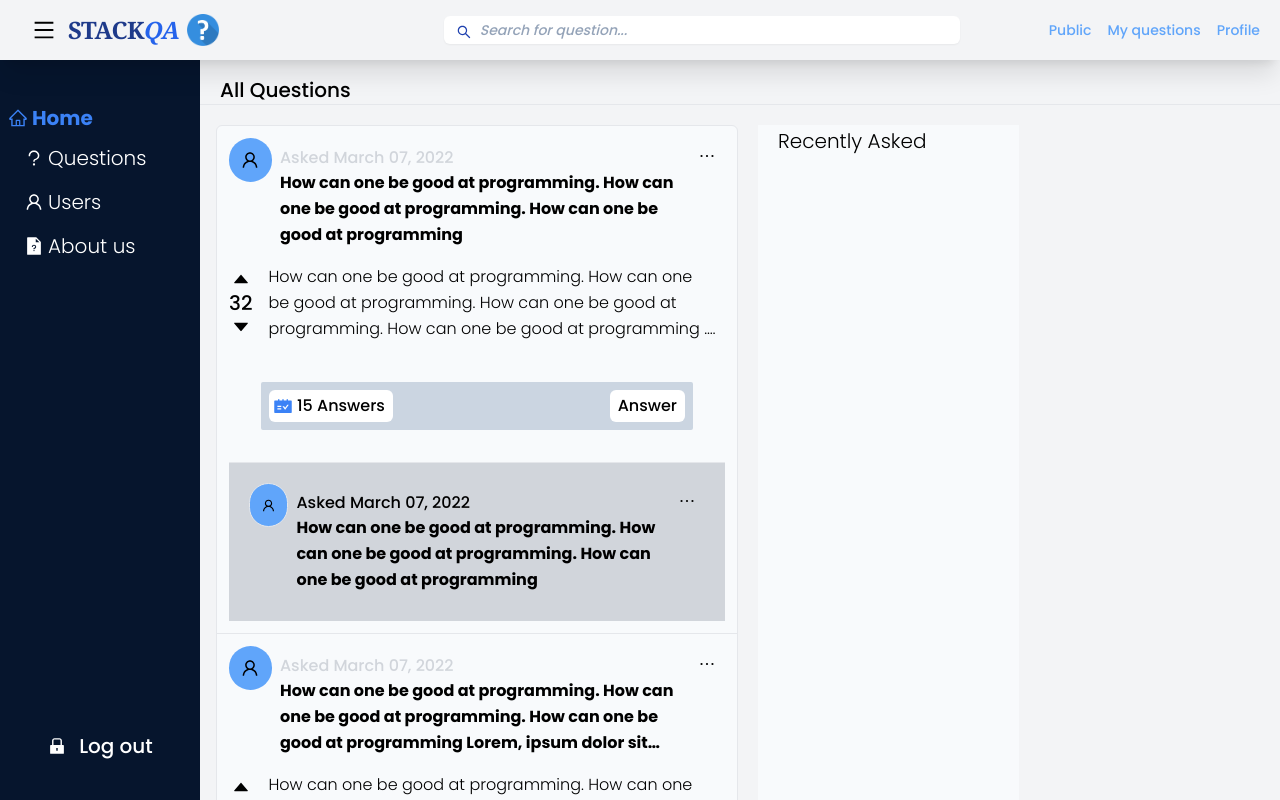
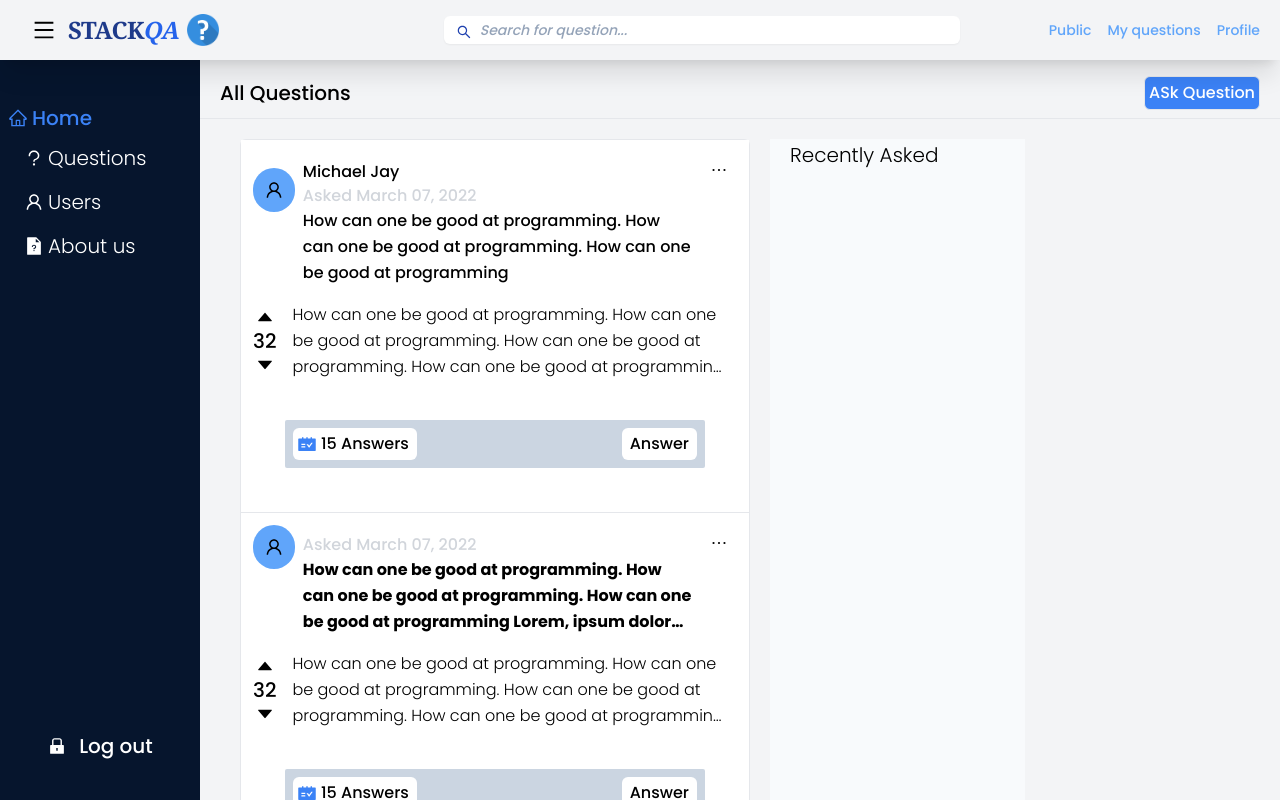
Before and after one commit to THE-Jitu-Assignments-Repo/week-9, a React (Vite) app in the folder stackqa/: page /question in a window 1280 px wide. Shown: the top 800 px of the page. Built offline with nearby package versions, Linux system fonts and the light colour scheme.

Commit message:
Added answer drop down component

```diff
--- /dev/null
+++ b/stackqa/src/components/modals/Answers.jsx
@@ -0,0 +1,55 @@
+import React from 'react'
+import { AiFillCaretDown, AiFillCaretUp, AiOutlineEllipsis, AiOutlineUser } from 'react-icons/ai'
+
+function Answers() {
+  return (
+    <div>
+        <div className="border-t h-auto p-5">
+                <div className="flex flex-row  bg-slate-300 p-2 rounded-lg mb-1">
+                  <input
+                    type="text"
+                    className="font-extralight p-1 w-full"
+                    placeholder="Add an answer ..."
+                  />
+                </div>
+                <div className="flex flex-row  bg-slate-300 p-2 rounded-lg">
+                  <div className="flex flex-col justify-start gap-2">
+                    <div className="rounded-full bg-blue-400 w-8 h-8 mt-4 flex items-center justify-center border">
+                      <AiOutlineUser size={15} />
+                    </div>
+                    <div className="flex flex-col items-center justify-center">
+                      <AiFillCaretUp
+                        className="hover:text-blue-500 cursor-pointer"
+                        size={20}
+                      />
+                      <span className="text-xl">12</span>
+                      <AiFillCaretDown
+                        className="hover:text-blue-500 cursor-pointer"
+                        size={20}
+                      />
+                    </div>
+                  </div>
+                  <div className="p-2 justify-between flex-grow flex-wrap">
+                    <div>John Doe</div>
+                    <span className="text-gray-500 text-ellipsis">
+                      Answered March 08, 2022
+                    </span>
+                    <h3 className="leading-relaxed max-w-md font-semi">
+                      How can one be good at programming. How can one be good at
+                      programming. How can one be good at programming
+                    </h3>
+                  </div>
+                  <div className="p-2">
+                    <AiOutlineEllipsis size={20} />
+                  </div>
+                </div>
+                <div className="pt-1">
+                  <span className="font-extralight">comment</span> |{" "}
+                  <span className="font-extralight">Prefered</span>
+                </div>
+              </div>
+    </div>
+  )
+}
+
+export default Answers
--- a/stackqa/src/components/sidebar/Sidebar.jsx
+++ b/stackqa/src/components/sidebar/Sidebar.jsx
@@ -17,7 +17,7 @@ function Sidebar({ isOpen }) {
     `}
     >
       <div className="flex flex-col h-64 text-center max-w-full w-full">
-        <div className="text-xl text-blue-500 text-start font-semibold divide-gray-600 ">
+        <div className="text-xl text-blue-500 text-start divide-gray-600 ">
           <Link
             to="/"
             className="items-center flex-row flex p-1 gap-1 justify-start hover:bg-gray-800"
@@ -39,7 +39,7 @@ function Sidebar({ isOpen }) {
           <div
             className="hidden peer-hover:flex hover:flex
          w-[200px]
-         flex-col text-white drop-shadow-lg pl-10"
+         flex-col text-white drop-shadow-lg pl-10 font-extralight"
           >
             <Link
               to="question"
--- a/stackqa/src/pages/questions/Questions.jsx
+++ b/stackqa/src/pages/questions/Questions.jsx
@@ -6,27 +6,35 @@ import {
   AiOutlineEllipsis,
   AiOutlineUser,
 } from "react-icons/ai";
+import Answers from "../../components/modals/Answers";
 
 function Questions() {
   const [isanswer, setIsAnswer] = useState(false);
+
   return (
     <div>
-      <div className="pl-5 mt-4">
+      <div className="pl-5 mt-2 flex items-center justify-between pr-5 p-2">
         <h1 className="text-xl">All Questions</h1>
+        <div>
+          <button className="border p-1 bg-blue-500 rounded-md hover:bg-blue-300 text-white">
+            ASk Question
+          </button>
+        </div>
       </div>
       <hr />
-      <div className="w-full grid grid-cols-2 gap-5 pl-4">
+      <div className="w-full grid grid-cols-2 gap-5 pl-10">
         <section className="border mt-5 min-h-screen bg-slate-50 mb-4 rounded-md flex-col flex">
-          <article className="border-b h-auto grid-col-1 grid-flow-row items-center p-3">
+          <article className="border-b h-auto grid-col-1 grid-flow-row items-center from-sky-200 bg-white p-3">
             <div className="flex flex-row">
-              <div className="rounded-full bg-blue-400 w-12 h-11 flex items-center justify-center">
+              <div className="rounded-full bg-blue-400 w-12 h-11 mt-4 flex items-center justify-center">
                 <AiOutlineUser size={20} />
               </div>
               <div className="p-2 justify-between flex-grow flex-wrap">
+                <div>Michael Jay</div>
                 <span className="text-gray-300 text-ellipsis">
                   Asked March 07, 2022
                 </span>
-                <h3 className="leading-relaxed max-w-md font-semibold">
+                <h3 className="leading-relaxed max-w-md hover:text-blue-500">
                   How can one be good at programming. How can one be good at
                   programming. How can one be good at programming
                 </h3>
@@ -58,40 +66,23 @@ function Questions() {
             </div>
             <div className="flex flex-row items-center rounded-sm justify-between bg-slate-300 m-8  p-2">
               <div className="items-center justify-between flex flow-row w-full ">
-                <div className="p-1 flex items-center bg-white rounded-md" onClick={()=> setIsAnswer(prev=>!prev)}>
-                  <AiFillSchedule
-                    className="text-blue-500 hover:text-blue-400"
-                    size={20}
-                  />
+                <div
+                  className="p-1 flex items-center bg-white rounded-md  hover:text-white hover:bg-blue-300 cursor-pointer"
+                  onClick={() => setIsAnswer((prev) => !prev)}
+                >
+                  <AiFillSchedule className="text-blue-500" size={20} />
                   <span className="pr-1 pl-1">15 Answers</span>
                 </div>
-                <div className="p-1 flex items-center bg-white rounded-md">
+                <div className="p-1 flex items-center bg-white rounded-md hover:text-white hover:bg-blue-300 cursor-pointer">
                   <span className="pr-1 pl-1">Answer</span>
                 </div>
               </div>
             </div>
+
             {/* answer modal-content */}
-            <div className="border-t h-auto bg-gray-300 p-5">
-              <div className="flex flex-row">
-                <div className="rounded-full bg-blue-400 w-12 h-11 flex items-center justify-center border">
-                  <AiOutlineUser size={15} />
-                </div>
-                <div className="p-2 justify-between flex-grow flex-wrap">
-                  <span className="text-black-300 text-ellipsis">
-                    Asked March 07, 2022
-                  </span>
-                  <h3 className="leading-relaxed max-w-md font-semibold">
-                    How can one be good at programming. How can one be good at
-                    programming. How can one be good at programming
-                  </h3>
-                </div>
-                <div className="p-2">
-                  <AiOutlineEllipsis size={20} />
-                </div>
-              </div>
-            </div>
+            {isanswer && <Answers />}
           </article>
-          <article className="border-b h-auto grid-col-1 grid-flow-row items-center p-3">
+          <article className="border-b h-auto grid-col-1 grid-flow-row from-sky-200 bg-white  items-center p-3">
             <div className="flex flex-row">
               <div className="rounded-full bg-blue-400 w-12 h-11 flex items-center justify-center">
                 <AiOutlineUser size={20} />
```
